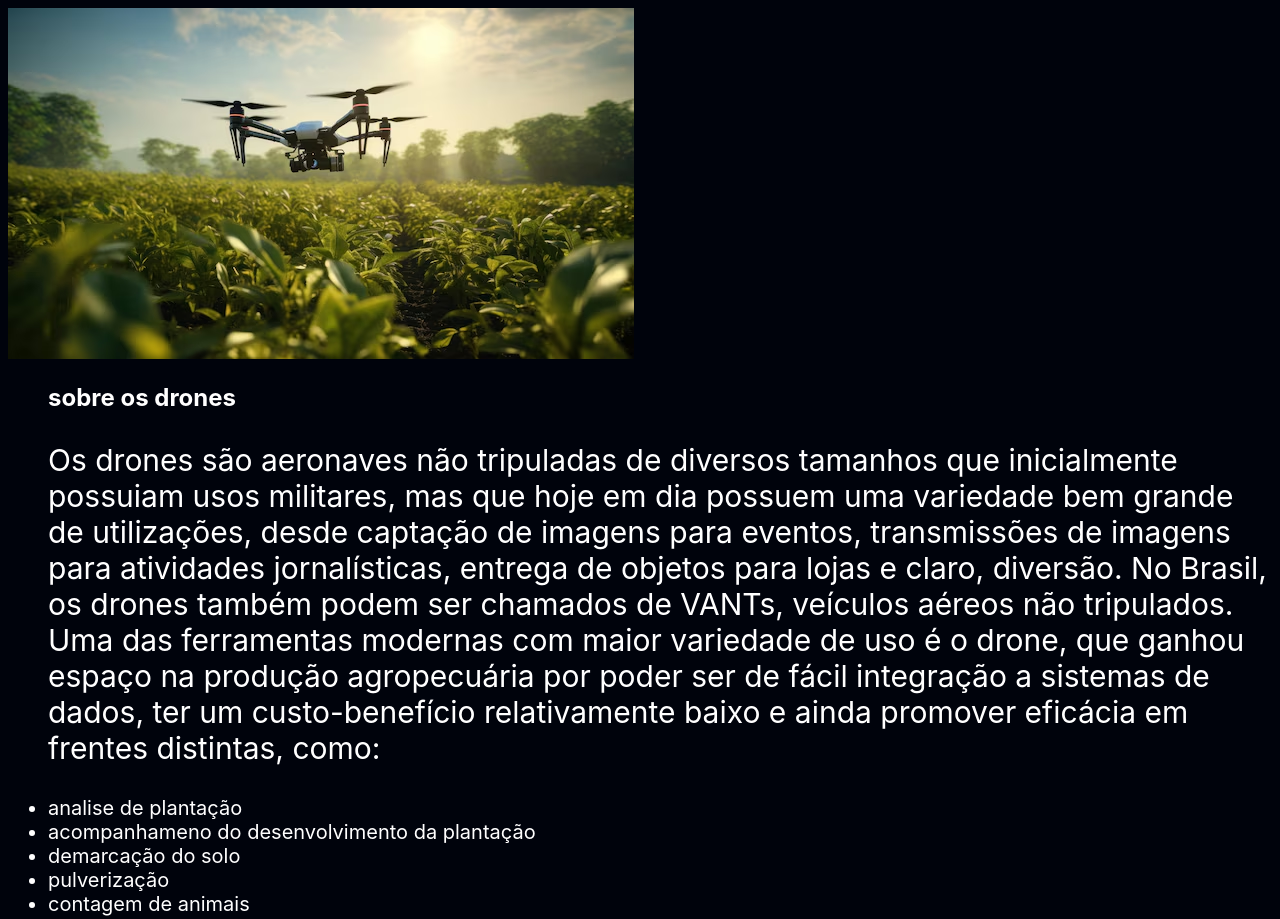
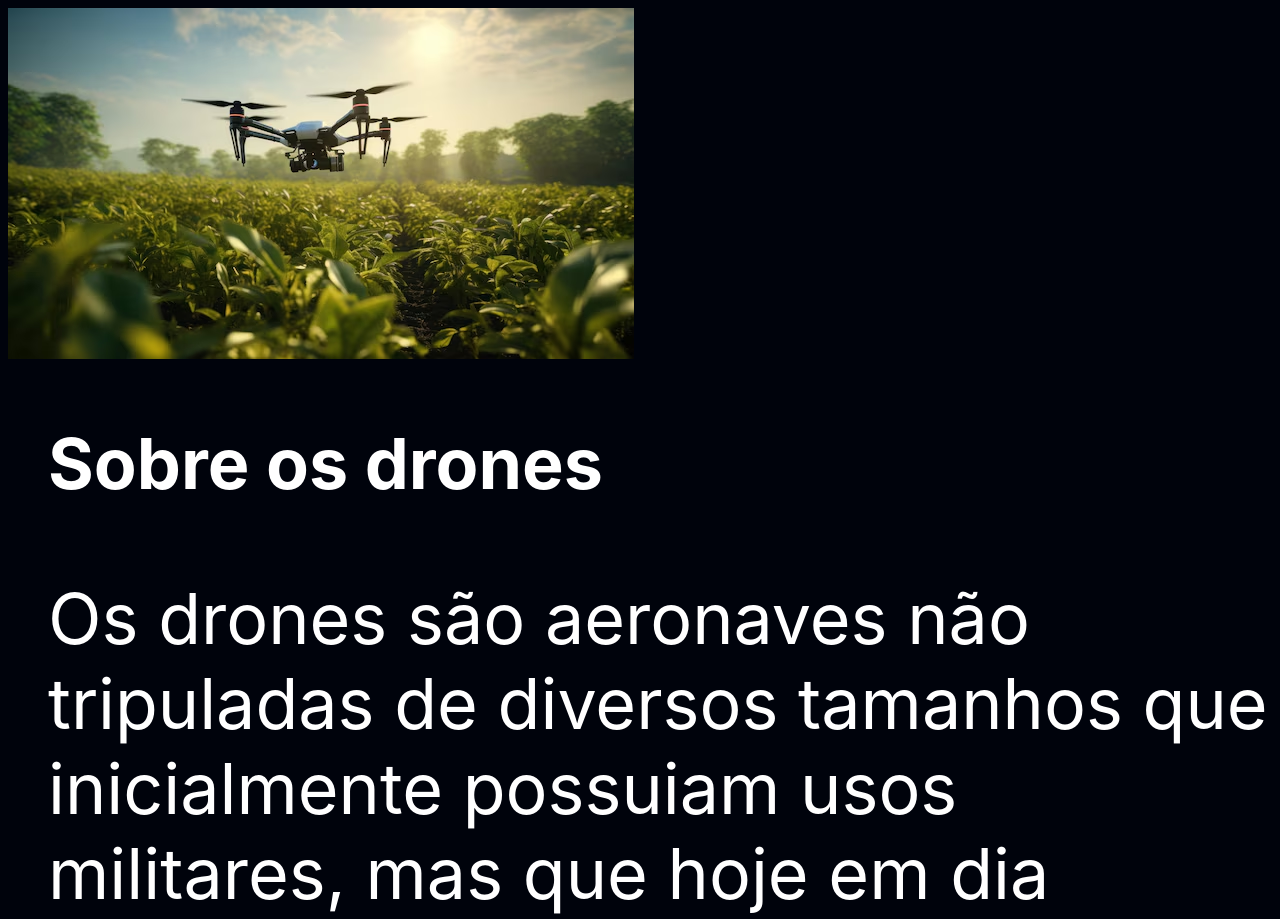
Before and after one commit to borbinhajr/agrinho2024, a plain HTML site: page index.html in a window 1280 px wide. Shown: the top 919 px of the page. Drawn offline with Linux system fonts and the light colour scheme.

Commit message:
Add files via upload

```diff
--- a/index.html
+++ b/index.html
@@ -11,7 +11,7 @@
     <header class="cabeçalho">
         <img class="cabeçalho-imagem" src="drone 1.avif" alt="">
     <ul class="cabeçalho lista">
-        <h2 class="escola-titulo">sobre os drones</h2>
+        <h2 class="escola-titulo">Sobre os drones</h2>
         <p class="escola-texto-um">Os drones são aeronaves não tripuladas de diversos tamanhos que inicialmente possuiam usos militares, mas que hoje em dia possuem uma variedade bem grande de utilizações, desde captação de imagens para eventos, transmissões de imagens para atividades jornalísticas, entrega de objetos para lojas e claro, diversão. No Brasil, os drones também podem ser chamados de VANTs, veículos aéreos não tripulados. Uma das ferramentas modernas com maior variedade de uso é o drone, que ganhou espaço na produção agropecuária por poder ser de fácil integração a sistemas de dados, ter um custo-benefício relativamente baixo e ainda promover eficácia em frentes distintas, como: </p>
         <li class="cabeçalho-lista-item">analise de plantação</li>
         <li class="cabeçalho-lista-item">acompanhameno do desenvolvimento da plantação</li>
--- a/style.css
+++ b/style.css
@@ -17,9 +17,16 @@
 
     }
 
+    .escola-titulo{
+
+        font-size: 70px;
+
+
+    }
+
     .escola-texto-um{
 
-        font-size: 30px;
+        font-size: 70px;
     }
 
 
```
